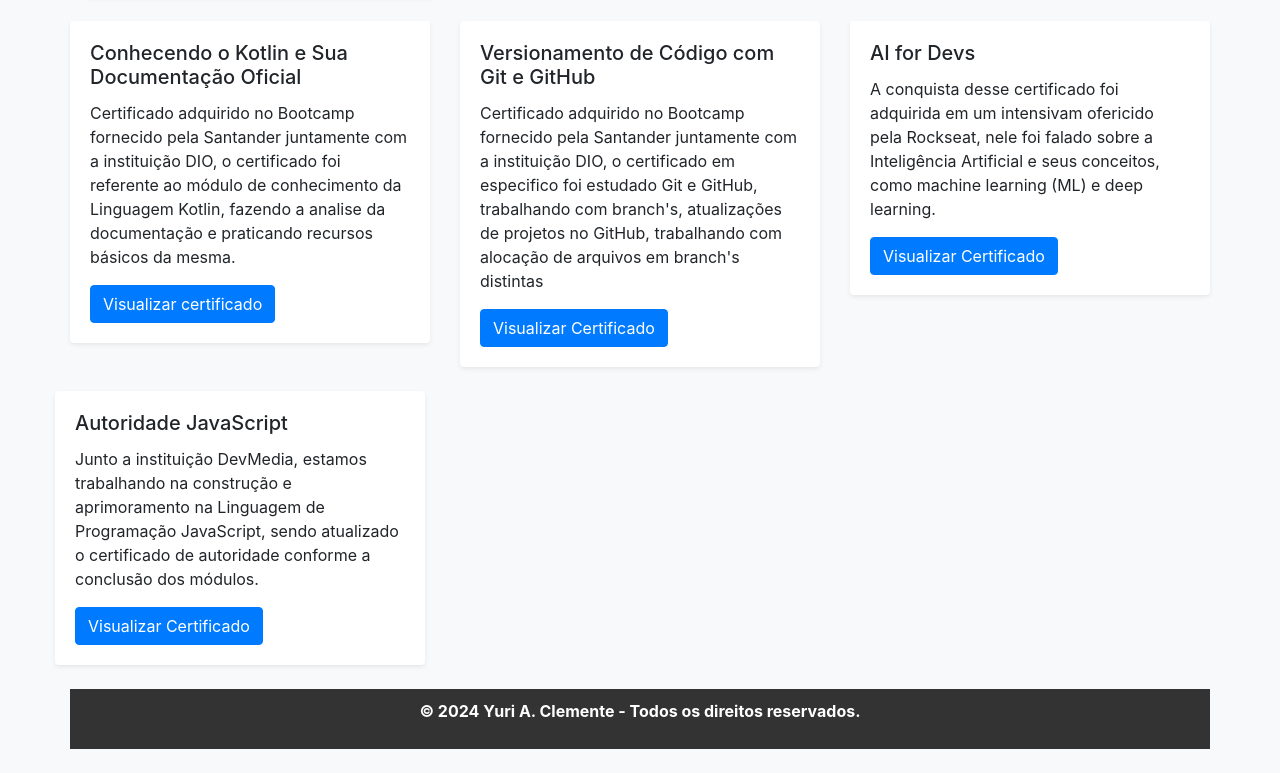
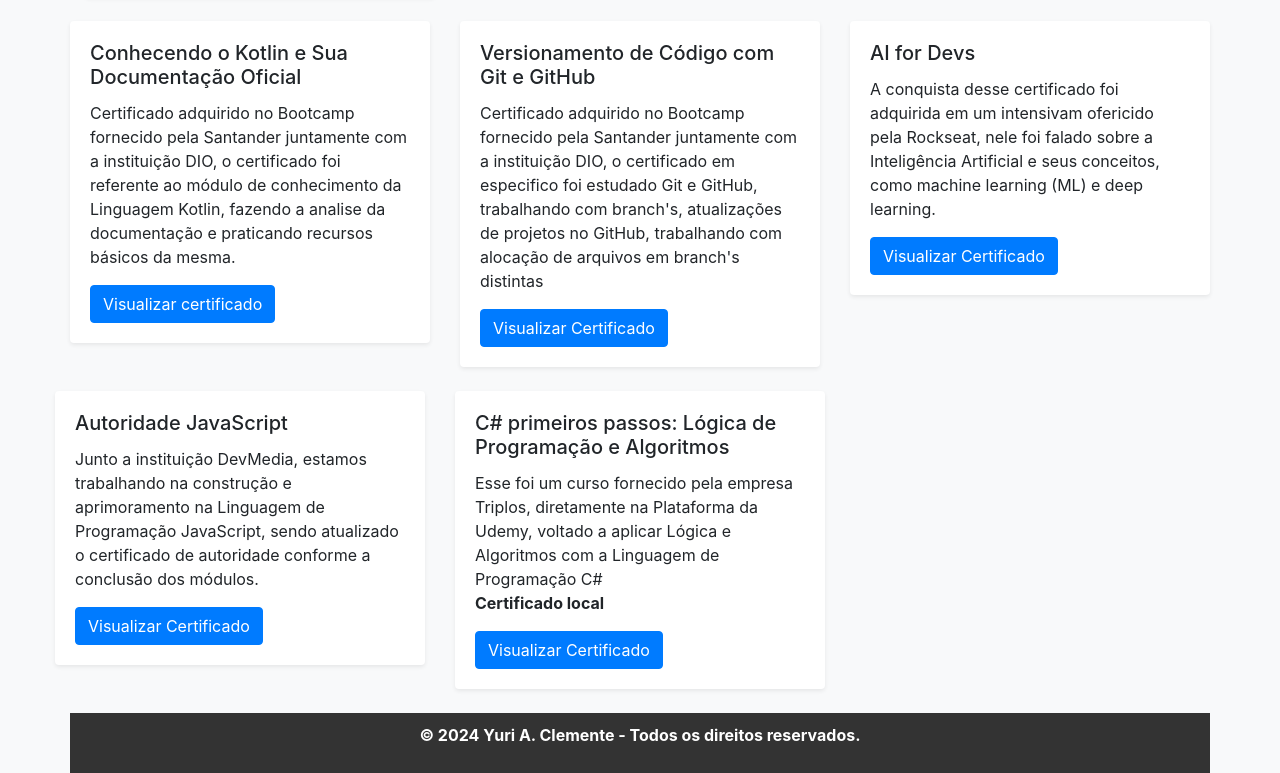
Before and after one commit to yclemente1357/Meus-Certificados, a plain HTML site: page index.html in a window 1280 px wide. Shown: the part 469-1242 px from the top of the page. Before the commit the page ends 1218 px from the top, so only its background shows below. Drawn offline with nearby package versions, Linux system fonts and the light colour scheme.

Commit message:
Incluindo certificado local - Lógica e Algoritmos com C#

```diff
--- a/index.html
+++ b/index.html
@@ -85,6 +85,15 @@
                             </div>
                         </div>
                     </div>
+                    <div class="col-md-4 expand-on-hover">
+                        <div class="card mb-4 shadow-sm">
+                            <div class="card-body">
+                                <h5 class="card-title">C# primeiros passos: Lógica de Programação e Algoritmos</h5>
+                                <p class="card-text">Esse foi um curso fornecido pela empresa Triplos, diretamente na Plataforma da Udemy, voltado a aplicar Lógica e Algoritmos com a Linguagem de Programação C# <br><strong>Certificado local</strong>
+                                </p> <a href="udemy.html" class="btn btn-primary">Visualizar Certificado</a>
+                            </div>
+                        </div>
+                    </div>
         </div>
     </div>
     <footer>
--- /dev/null
+++ b/style.css
@@ -0,0 +1,18 @@
+body, html {
+    margin: 0;
+    padding: 0;
+    height: 100%;
+    background-color: black;
+  }
+
+  .background-image {
+    background-image: url('imagem/Certificado.jpg');
+    background-size: contain; /* Faz com que a imagem se ajuste à tela sem cortes, mas pode não cobrir completamente a tela */
+    background-repeat: no-repeat; /* Evita a repetição da imagem */
+    background-position: center; /* Centraliza a imagem */
+    position: absolute;
+    top: 0;
+    left: 0;
+    width: 100%;
+    height: 100%;
+  }
```
Also changed, not shown: udemy.html (added, +12 -0 lines), imagem/Certificado.jpg (added).
